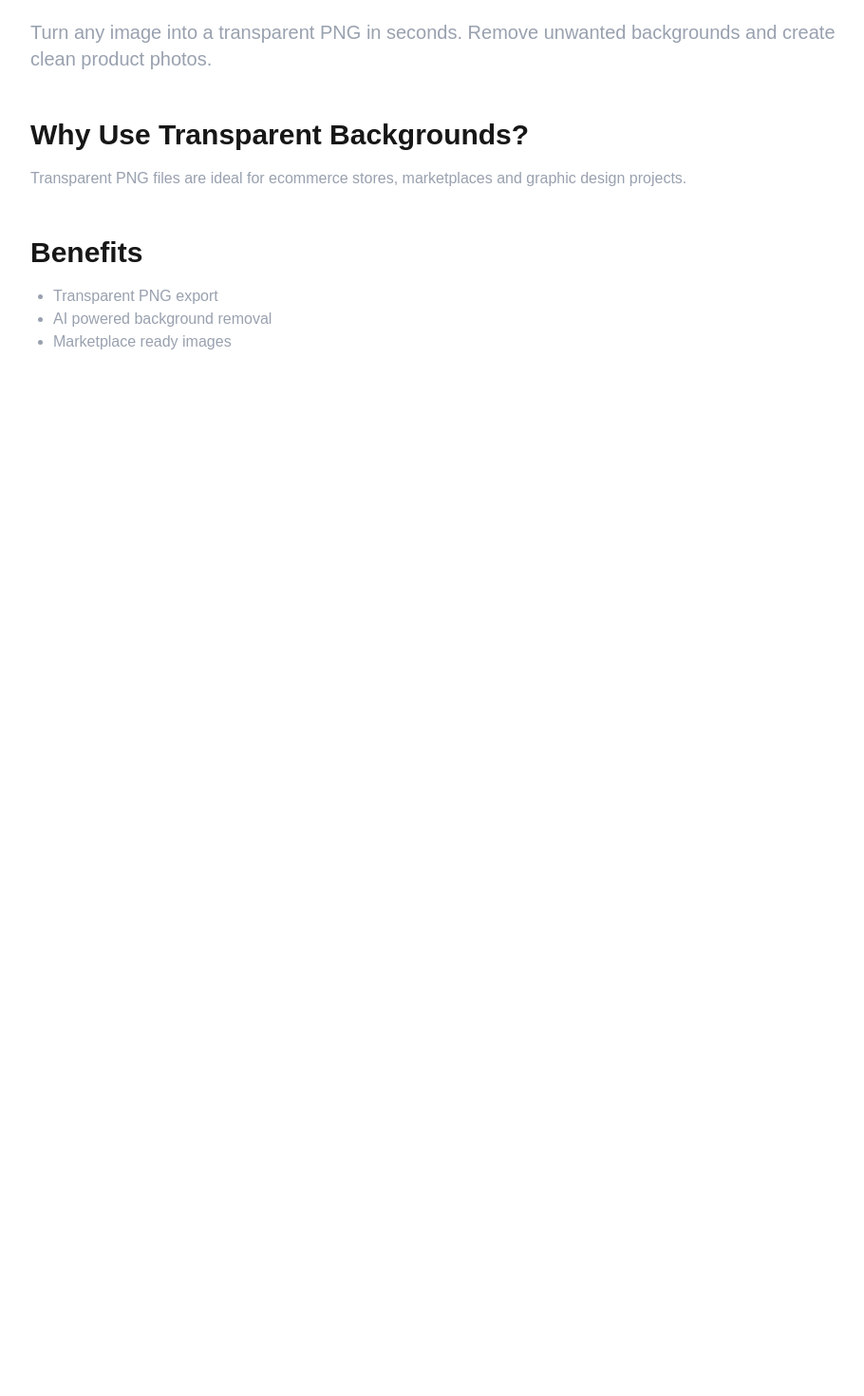
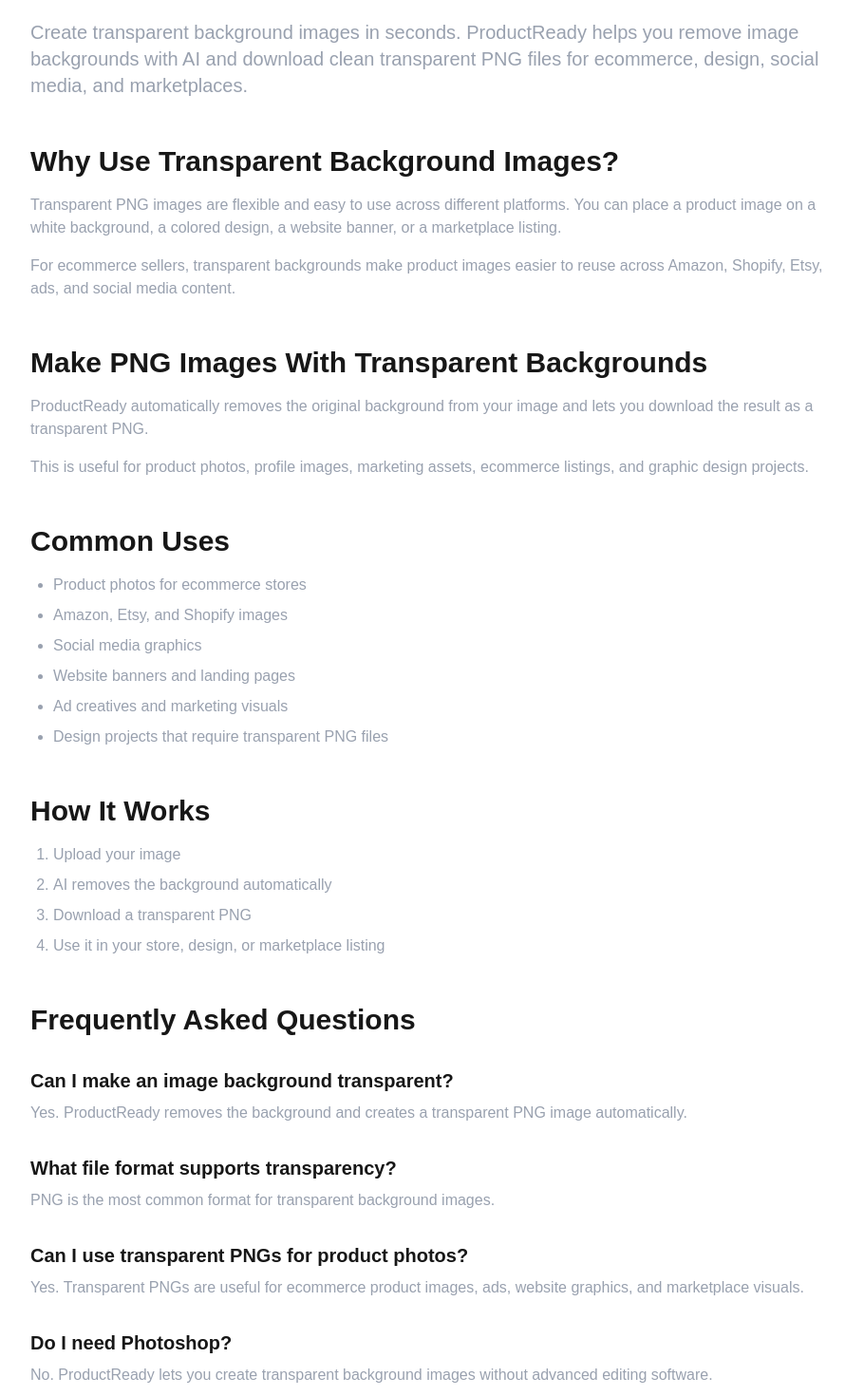
Before and after one commit to myaprak48/productready, a Next.js app: page /transparent-background-maker in a window 1280 px wide. Shown: the part 140-1610 px from the top of the page at 95% size, without its empty margins (184-1094 px from the left). Before the commit the page ends 800 px from the top, so only its background shows below. Built offline with nearby package versions, Linux system fonts and the light colour scheme.

Commit message:
Improve Transparent Background SEO page

```diff
--- a/app/transparent-background-maker/page.tsx
+++ b/app/transparent-background-maker/page.tsx
@@ -1,7 +1,7 @@
 export const metadata = {
   title: "Transparent Background Maker | ProductReady",
   description:
-    "Create transparent background PNG images instantly with AI. Perfect for ecommerce, Amazon, Etsy and Shopify sellers.",
+    "Create transparent background PNG images instantly with AI. Remove image backgrounds and download clean transparent PNGs for ecommerce and design.",
 };
 
 export default function Page() {
@@ -12,28 +12,116 @@
       </h1>
 
       <p className="text-xl text-gray-400 mb-8">
-        Turn any image into a transparent PNG in seconds.
-        Remove unwanted backgrounds and create clean product photos.
+        Create transparent background images in seconds. ProductReady helps you
+        remove image backgrounds with AI and download clean transparent PNG files
+        for ecommerce, design, social media, and marketplaces.
       </p>
 
       <h2 className="text-3xl font-bold mt-12 mb-4">
-        Why Use Transparent Backgrounds?
+        Why Use Transparent Background Images?
       </h2>
 
+      <p className="text-gray-400 mb-4">
+        Transparent PNG images are flexible and easy to use across different
+        platforms. You can place a product image on a white background, a colored
+        design, a website banner, or a marketplace listing.
+      </p>
+
       <p className="text-gray-400">
-        Transparent PNG files are ideal for ecommerce stores,
-        marketplaces and graphic design projects.
+        For ecommerce sellers, transparent backgrounds make product images easier
+        to reuse across Amazon, Shopify, Etsy, ads, and social media content.
       </p>
 
       <h2 className="text-3xl font-bold mt-12 mb-4">
-        Benefits
+        Make PNG Images With Transparent Backgrounds
       </h2>
 
-      <ul className="list-disc pl-6 text-gray-400">
-        <li>Transparent PNG export</li>
-        <li>AI powered background removal</li>
-        <li>Marketplace ready images</li>
+      <p className="text-gray-400 mb-4">
+        ProductReady automatically removes the original background from your
+        image and lets you download the result as a transparent PNG.
+      </p>
+
+      <p className="text-gray-400">
+        This is useful for product photos, profile images, marketing assets,
+        ecommerce listings, and graphic design projects.
+      </p>
+
+      <h2 className="text-3xl font-bold mt-12 mb-4">
+        Common Uses
+      </h2>
+
+      <ul className="list-disc pl-6 text-gray-400 space-y-2">
+        <li>Product photos for ecommerce stores</li>
+        <li>Amazon, Etsy, and Shopify images</li>
+        <li>Social media graphics</li>
+        <li>Website banners and landing pages</li>
+        <li>Ad creatives and marketing visuals</li>
+        <li>Design projects that require transparent PNG files</li>
       </ul>
+
+      <h2 className="text-3xl font-bold mt-12 mb-4">
+        How It Works
+      </h2>
+
+      <ol className="list-decimal pl-6 text-gray-400 space-y-2">
+        <li>Upload your image</li>
+        <li>AI removes the background automatically</li>
+        <li>Download a transparent PNG</li>
+        <li>Use it in your store, design, or marketplace listing</li>
+      </ol>
+
+      <h2 className="text-3xl font-bold mt-12 mb-4">
+        Frequently Asked Questions
+      </h2>
+
+      <h3 className="text-xl font-semibold mt-8 mb-2">
+        Can I make an image background transparent?
+      </h3>
+      <p className="text-gray-400">
+        Yes. ProductReady removes the background and creates a transparent PNG
+        image automatically.
+      </p>
+
+      <h3 className="text-xl font-semibold mt-8 mb-2">
+        What file format supports transparency?
+      </h3>
+      <p className="text-gray-400">
+        PNG is the most common format for transparent background images.
+      </p>
+
+      <h3 className="text-xl font-semibold mt-8 mb-2">
+        Can I use transparent PNGs for product photos?
+      </h3>
+      <p className="text-gray-400">
+        Yes. Transparent PNGs are useful for ecommerce product images, ads,
+        website graphics, and marketplace visuals.
+      </p>
+
+      <h3 className="text-xl font-semibold mt-8 mb-2">
+        Do I need Photoshop?
+      </h3>
+      <p className="text-gray-400">
+        No. ProductReady lets you create transparent background images without
+        advanced editing software.
+      </p>
+
+      <div className="mt-14 p-8 rounded-3xl border border-white/10 bg-white/5">
+        <h2 className="text-3xl font-bold mb-4">
+          Create Transparent PNG Images
+        </h2>
+
+        <p className="text-gray-400 mb-6">
+          Remove backgrounds with AI and download clean transparent PNG images
+          in seconds.
+        </p>
+
+        <a
+          href="/"
+          className="inline-block rounded-full bg-white text-black px-6 py-3 font-semibold"
+        >
+          Try ProductReady Free
+        </a>
+      </div>
     </main>
   );
 }
```
